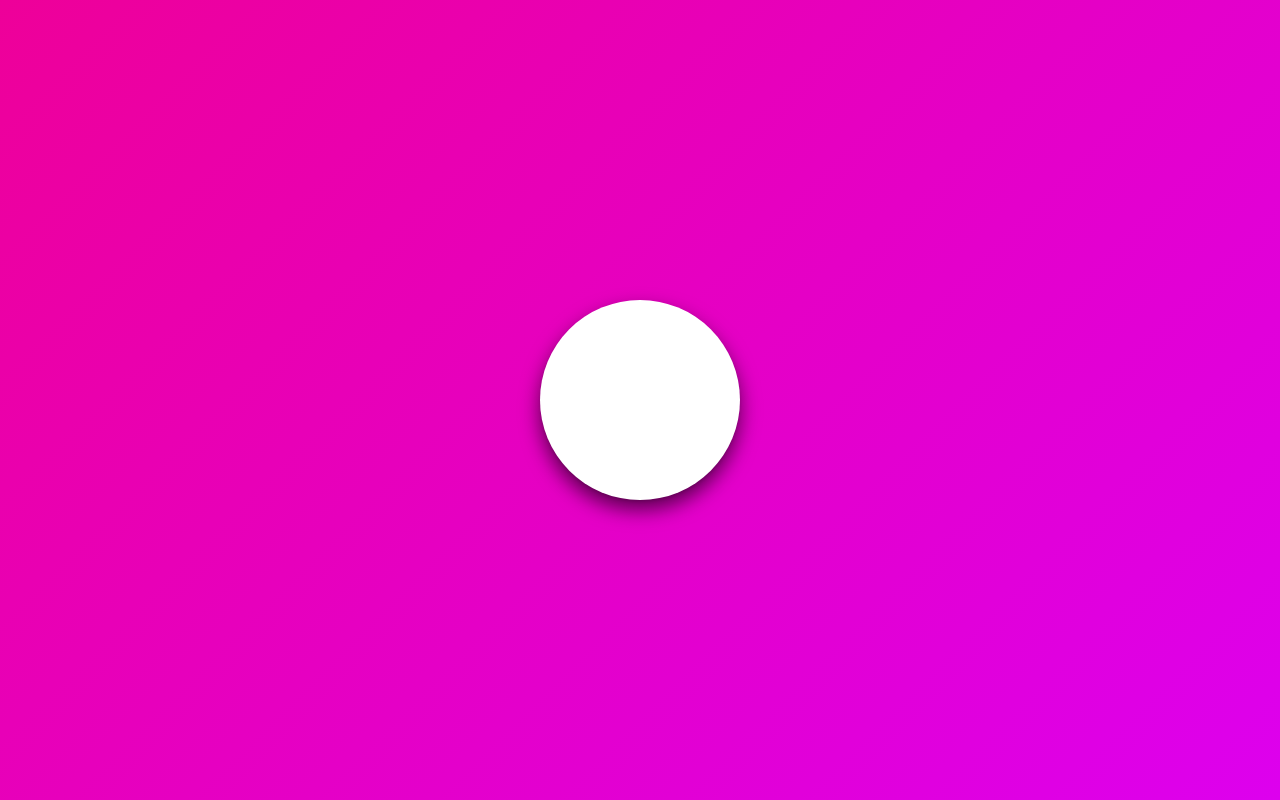
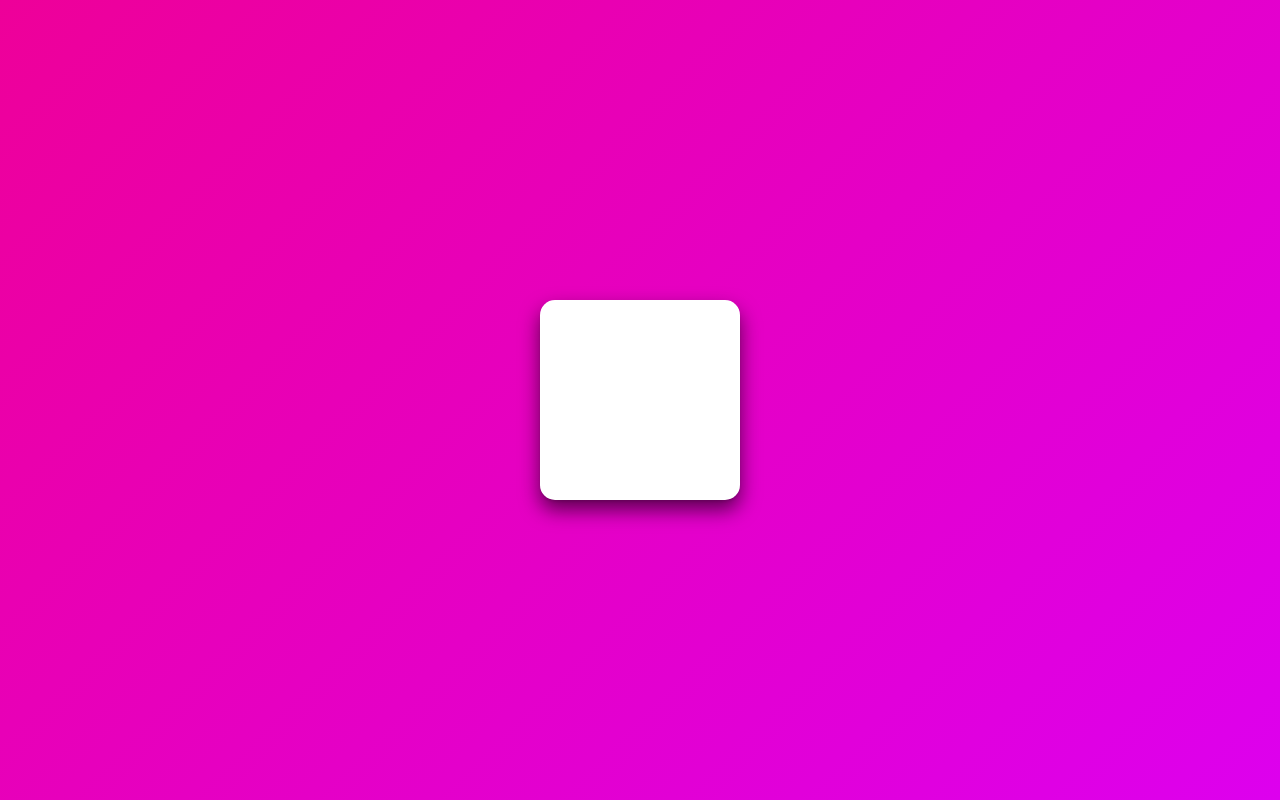
Before and after one commit to ziynii/study__framer-motion, a React (Create React App) app: page / in a window 1280 px wide. Built offline with nearby package versions, Linux system fonts and the light colour scheme.

Commit message:
basic animation

```diff
--- a/src/App.tsx
+++ b/src/App.tsx
@@ -21,7 +21,11 @@ const Box = styled(motion.div)`
 function App() {
   return (
     <Wrapper>
-      <Box transition={{ duration: 3 }} animate={{ borderRadius: '100px' }} />
+      <Box
+        initial={{ scale: 0 }}
+        animate={{ scale: 1, rotateZ: 360 }}
+        transition={{ type: 'spring', delay: 0.5 }}
+      />
       <motion.div></motion.div>
     </Wrapper>
   );
```
